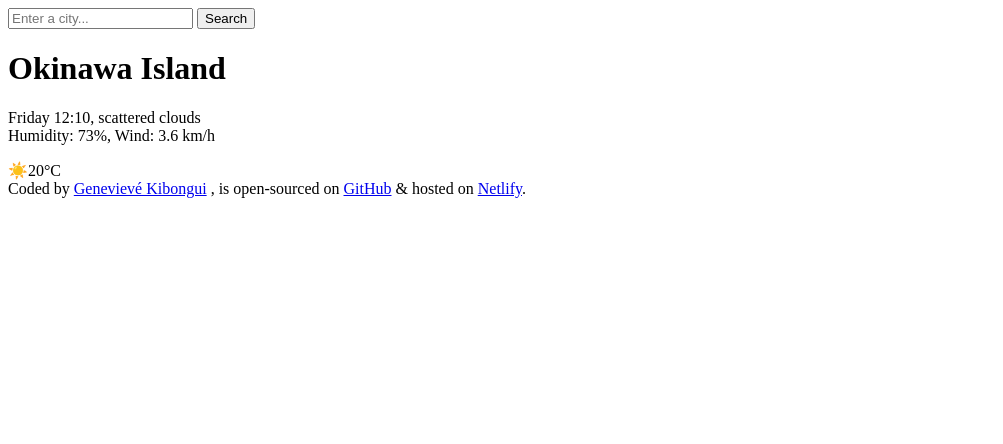
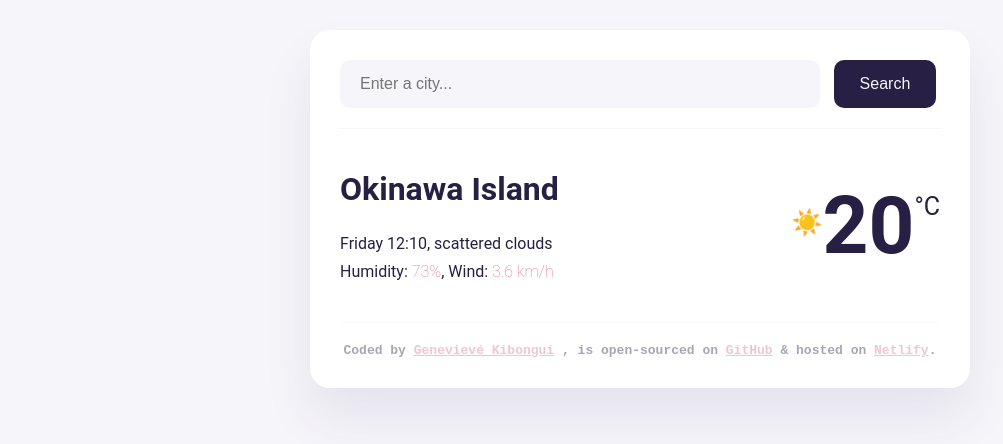
Before and after one commit to genevieve-exe/genweathers2.0, a plain HTML site: page index.html in a window 1280 px wide. Shown: the whole page, without its empty margins (0-1003 px from the left). Drawn offline with Linux system fonts and the light colour scheme.

Commit message:
Added basic CSS.

```diff
--- a/index.html
+++ b/index.html
@@ -4,26 +4,32 @@
     <meta charset="UTF-8">
     <meta name="viewport" content="width=device-width, initial-scale=1.0">
     <title>GenWeathers</title>
-    <link rel="stylesheet" href="style.css">
+    <link rel="stylesheet" href="src/style.css">
 </head>
 <body>
+    <div class="container">
     <header>
-        <form>
-        <input type="search" placeholder="Enter a city...">
-        <input type="submit" value="Search">
+        <form class="search-form">
+        <input type="search" placeholder="Enter a city..." required class="search-form-input">
+        <input type="submit" value="Search" class="search-form-button">
     </form>
     </header>
+    <main>
+        <div class="weather-app-data">
   <div>
-    <h1>Okinawa Island</h1>
-    <p>
+    <h1 class="weather-app-city">Okinawa Island</h1>
+    <p class="weather-app-details">
         Friday 12:10, scattered clouds
         <br>
-        Humidity: 73%,  Wind: 3.6 km/h
+        Humidity: <strong>73%</strong>,  Wind: <strong>3.6 km/h</strong>
     </p>
 </div>
-        <div>
-            ☀️20°C
+        <div class="main-temperature">
+            <span class="main-temperature-icon">☀️</span>
+            <span class="main-temperature">20 </span>
+            <span class="main-temperature-unit">°C</span>
         </div>
+        </main>
     <footer>
         Coded by
         <a href="https://github.com/genevieve-exe" target="_blank">Geneviev&eacute; Kibongui</a>
@@ -31,6 +37,7 @@
         <a href="https://github.com/" target="_blank">GitHub</a>
         & hosted on
         <a href="https://app.netlify.com/projects/genweathersapp/overview" target="_blank">Netlify</a>.</footer>
-    <script src="script.js"></script>
-</body>
+        <script src="src/script.js"></script>
+</div>
+    </body>
 </html>
--- a/src/style.css
+++ b/src/style.css
@@ -0,0 +1,84 @@
+body {
+    background: #F6F5FA;
+}
+.container {
+    font-family: "Roboto", sans-serif;
+    background: white;
+    max-width: 600px;
+    margin: 30px auto;
+    padding: 30px;
+    box-shadow: 0 30px 50px rgba(65, 50, 100, 0.09);
+    border-radius: 20px;
+}
+.search-form-input {
+    color: #272044;
+    background-color: #F6F5FA;
+    font-size: 16px;
+    border: none;
+    padding: 15px 20px;
+    border-radius: 10px;
+    width: 80%;
+    margin-right: 10px;
+}
+.search-form-button {
+    background-color: #272044;
+    color: #F6F5FA;
+    font-size: 16px;
+    border: none;
+    padding: 15px 20px;
+    border-radius: 10px;
+    width: 17%;
+}
+header {
+    border-bottom: 1.5px solid #F6F5FA;
+    padding-bottom: 20px;
+}
+.weather-app-city {
+    color: #272044;
+}
+.weather-app-details {
+    color: #272044;
+    line-height: 28px;
+}
+.weather-app-details strong {
+    color: palevioletred;
+    font-weight: lighter;
+}
+.main-temperature {
+    font-size: 80px;
+    color: #272044;
+    font-weight: bold;
+    display: flex;
+    padding-top: 15px;
+}
+.main-temperature-unit {
+    font-size: 25px;
+    font-weight: lighter;
+    padding-top: 28px;
+}
+.main-temperature-icon {
+    font-size: 25px;
+    padding-top: 44px;
+}
+.weather-app-data {
+    display: flex;
+    justify-content: space-between;
+}
+main {
+    padding: 20px 0 10px 0;
+
+}
+footer{
+    font-family: 'Courier New', Courier, monospace;
+    font-weight: bold;
+    margin-top: 10px;
+    color: #272044;
+    font-size: 13px;
+    text-align: center;
+    opacity: 0.4;
+    border-top: 1.5px solid #F6F5FA;
+    padding-top: 20px;
+}
+footer a {
+    color: palevioletred;
+}
```
